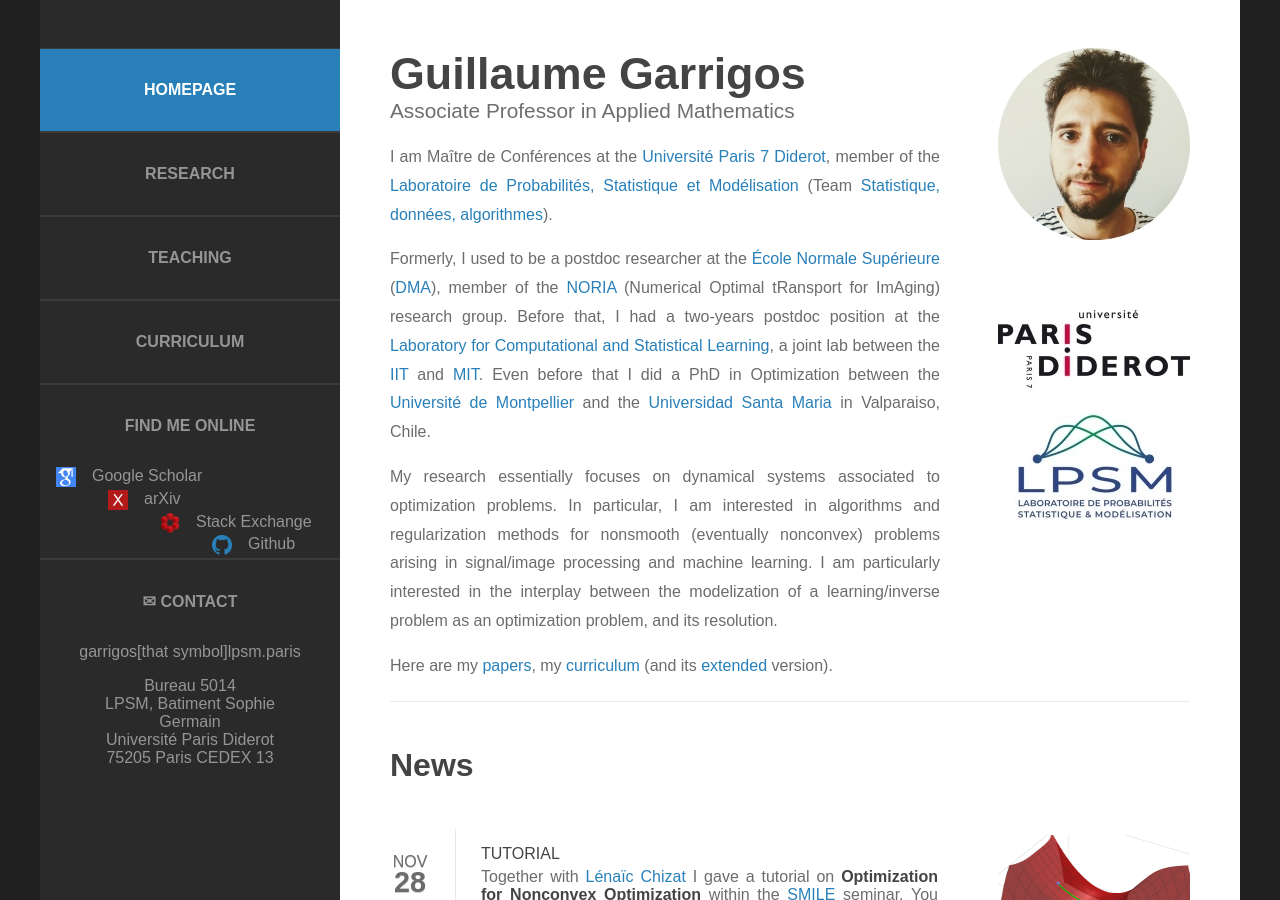
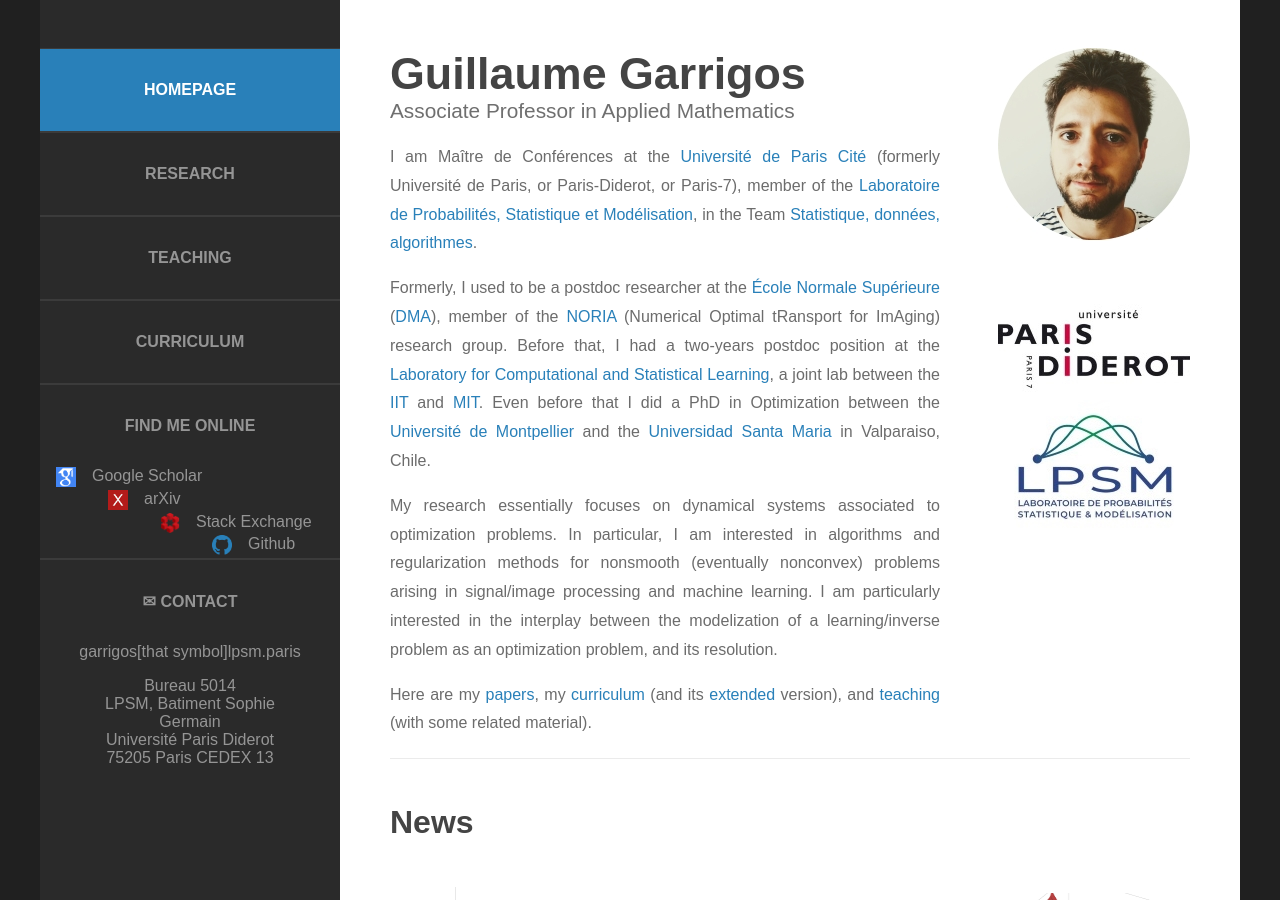
Before and after one commit to Guillaume-Garrigos/guillaume-garrigos.github.io, a Jekyll site: the page built from index.md, in a window 1280 px wide and 900 px high. Built offline with Jekyll 4.4.1, drawn with Linux system fonts in a browser that asks for light colours.

Commit message:
Add teaching

```diff
--- a/index.md
+++ b/index.md
@@ -3,7 +3,7 @@ layout: homepage
 title: Homepage
 ---
 
-I am  Maître de Conférences at the [Université Paris 7 Diderot](https://universite.univ-paris-diderot.fr/), member of the [Laboratoire de Probabilités, Statistique et Modélisation](https://www.lpsm.paris/) (Team [Statistique, données, algorithmes](https://www.lpsm.paris/recherche/les-equipes/%C3%A9quipe-statistique/)).
+I am  Maître de Conférences at the [Université de Paris Cité](https://u-paris.fr/) (formerly Université de Paris, or Paris-Diderot, or Paris-7), member of the [Laboratoire de Probabilités, Statistique et Modélisation](https://www.lpsm.paris/), in the Team [Statistique, données, algorithmes](https://www.lpsm.paris/recherche/les-equipes/%C3%A9quipe-statistique/).
 
 Formerly, I used to be a postdoc researcher at the [École Normale Supérieure](http://www.ens.fr/) ([DMA](http://www.math.ens.fr/)), member of the [NORIA](http://www.gpeyre.com/noria/) (Numerical Optimal tRansport for ImAging) research group.
 Before that, I had a two-years postdoc position at the [Laboratory for Computational and Statistical Learning](http://lcsl.mit.edu), a joint lab between the [IIT](https://www.iit.it/it/home) and [MIT](http://web.mit.edu/).
@@ -13,4 +13,4 @@ My research essentially focuses on dynamical systems associated to optimization
 In particular, I am interested in algorithms and regularization methods for nonsmooth (eventually nonconvex) problems arising in signal/image processing and machine learning.
 I am particularly interested in the interplay between the modelization of a learning/inverse problem as an optimization problem, and its resolution.
 
-Here are my [papers](/research), my [curriculum](/curriculum/cv.pdf) (and its [extended](/curriculum/cv_long.pdf) version).
+Here are my [papers](/research), my [curriculum](/curriculum/cv.pdf) (and its [extended](/curriculum/cv_long.pdf) version), and [teaching](/teaching) (with some related material).
```
